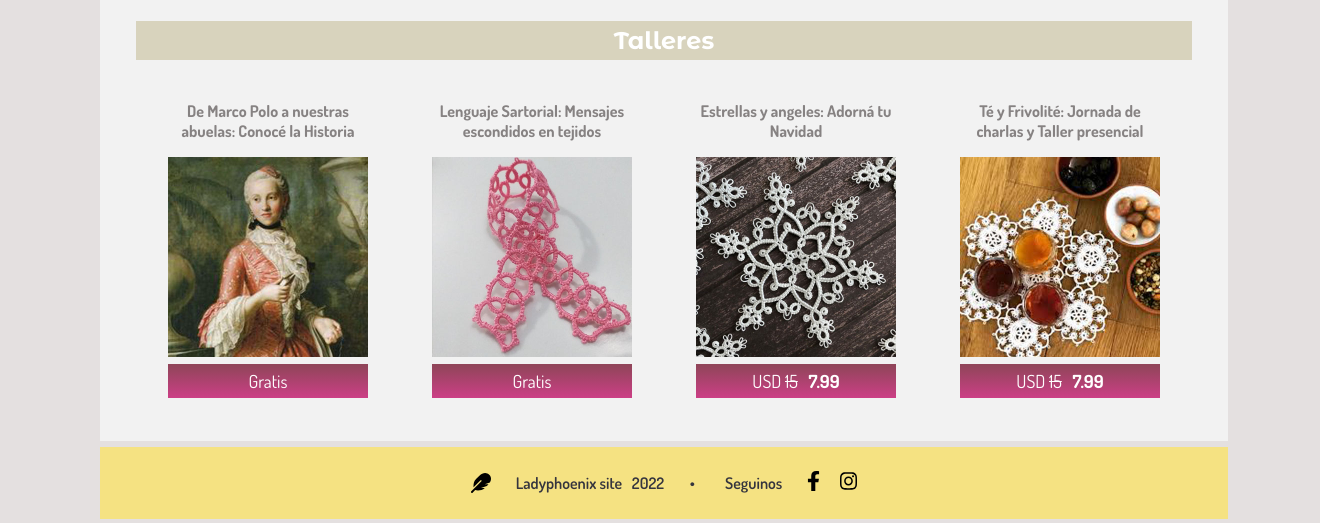
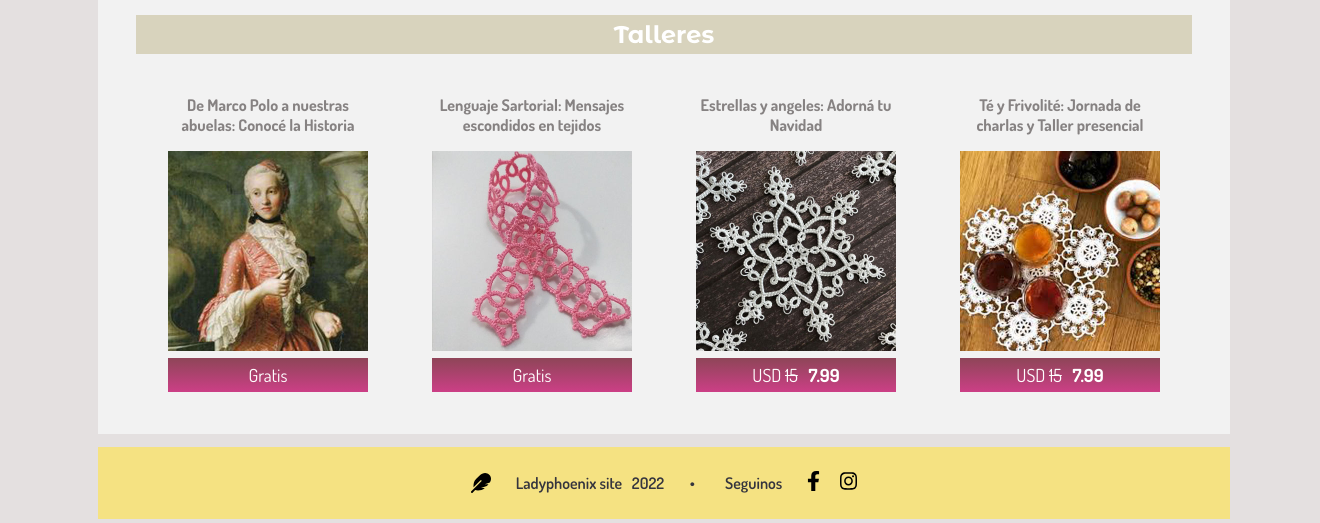
Before and after one commit to viccec/PhoenixTatting, a plain HTML site: page productos.html in a window 1280 px wide. Shown: the part 1037-1560 px from the top of the page, 1320 px wide, since content can reach past the window. Drawn offline with Linux system fonts and the light colour scheme; a web font is replaced by a local one.

Commit message:
Add files via upload

```diff
--- a/estilos.css
+++ b/estilos.css
@@ -5,7 +5,6 @@
 
 body {
 background-color: #d7d1d1ab;
-
 }
 
 /* Contenedor de header, sections y footer,
@@ -15,7 +14,6 @@ background-color: #d7d1d1ab;
     display: flex;
     flex-direction: column;
     flex-wrap: wrap;
-    margin: 10px 0px;
     font-family:"Dosis",sans-serif;
     font-size: 1rem;
     color:#35353e;
@@ -219,7 +217,7 @@ background-color: #dd1265;
 .Galeria{
     display: flex;
     justify-content:space-around;
-    width: 100%;
+
 
 }
 
--- a/productos.html
+++ b/productos.html
@@ -41,13 +41,13 @@
                 <div class="ContenedorProducto agrandable">
                     <p>Interpretación de patrones</p>
                     <img src="fotosFrivolite/patron.jpg" alt="">
-                    <a href="Contacto.html"><button class="BotonProducto">USD <del> 10</del> <b> &nbsp 4.99 </button></a>
+                    <a href="Contacto.html"><button class="BotonProducto">USD <del> 10</del> <b> &nbsp 4.99 </b> </button></a>
                 </div>
 
                 <div class="ContenedorProducto agrandable">
                     <p>Pack 8 clases</p>
-                    <img src="fotosFrivolite/pack.jpg" alt="">
-                    <a href="Contacto.html"><button class="BotonProducto">USD <del> 30</del> <b> &nbsp 14.99 </button></a>
+                    <img src="fotosFrivolite/Pack.jpg" alt="">
+                    <a href="Contacto.html"><button class="BotonProducto">USD <del> 30</del> <b> &nbsp 14.99 </b> </button></a>
                 </div>
 
 
@@ -105,15 +105,16 @@
                     <div class="ContenedorProducto agrandable">
                         <p>Estrellas y angeles: Adorná tu Navidad</p>
                         <img src="fotosFrivolite/copo.jpg" alt="">
-                        <a href="Contacto.html"><button class="BotonProducto">USD <del> 15</del> <b> &nbsp 7.99</button></a>
+                        <a href="Contacto.html"><button class="BotonProducto">USD <del> 15</del><b> &nbsp 7.99 </b></button></a>
                     </div>
 
                     <div class="ContenedorProducto agrandable">
                         <p>Té y Frivolité: Jornada de charlas y Taller presencial</p>
                         <img src="fotosFrivolite/te.jpg" alt="">
-                        <a href="Contacto.html"><button class="BotonProducto">USD <del> 15</del> <b> &nbsp 7.99</button></a>
+                        <a href="Contacto.html"><button class="BotonProducto">USD <del> 15</del> <b> &nbsp 7.99 </b>
+                        </button></a>
                     </div>
-            </div>
+                </div>
             </div>
 
         </section>
```
Also changed, not shown: index.html (+1 -1 lines).
